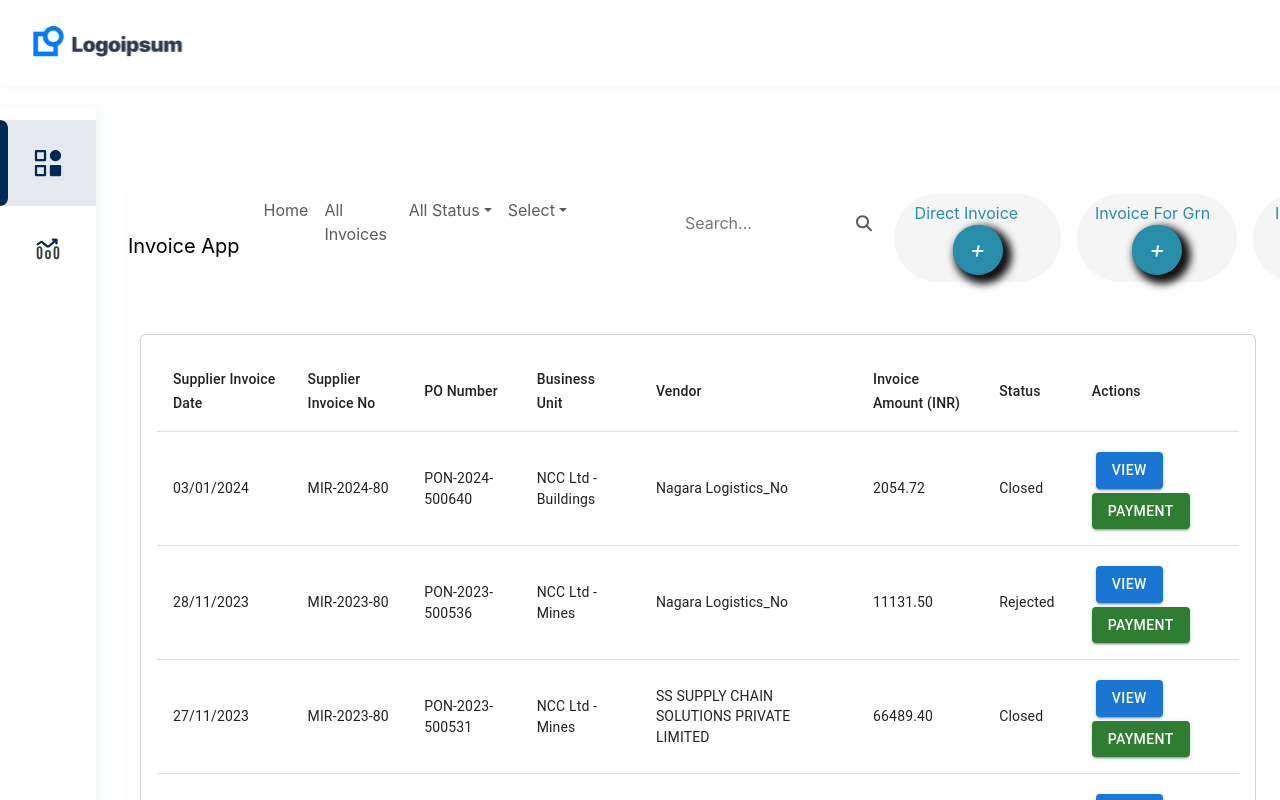
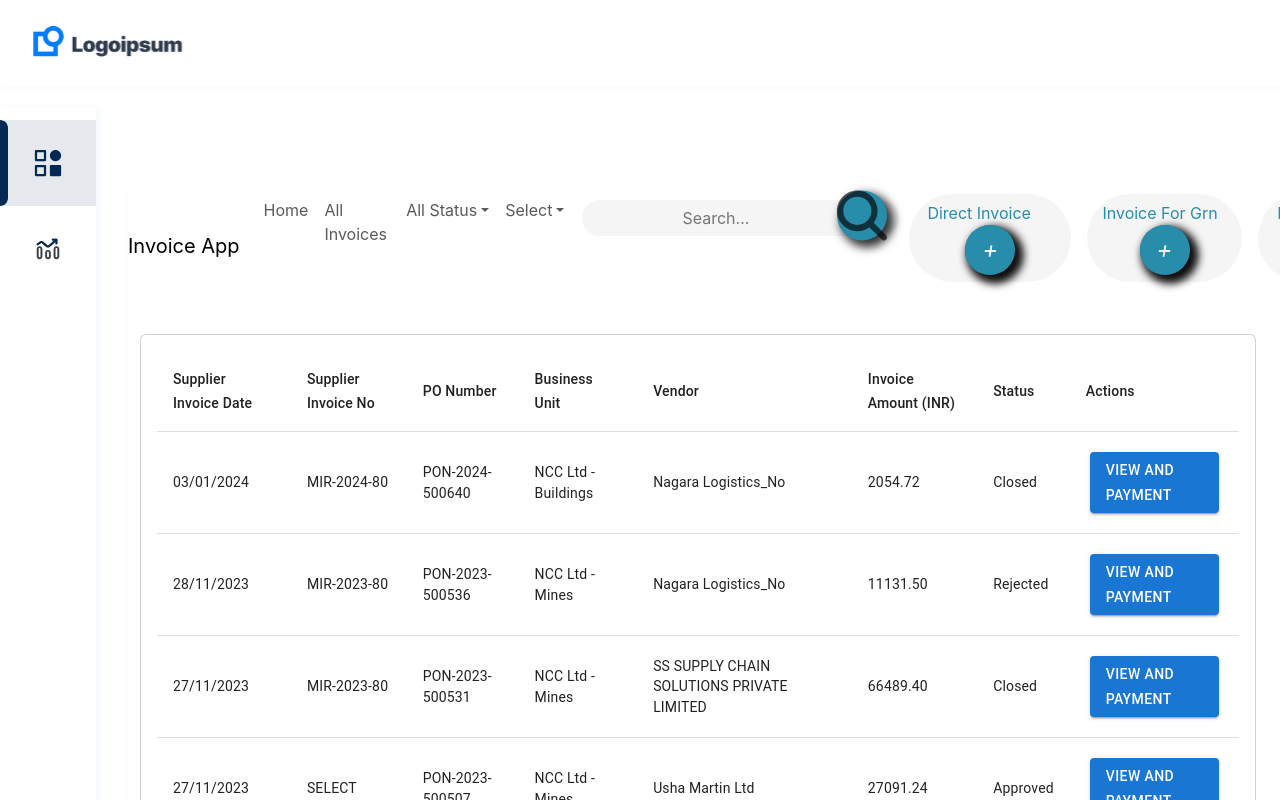
Before and after one commit to Ayushrajeffigo/Invoice-Page, a React (Create React App) app: page /invoice in a window 1280 px wide. Shown: the top 800 px of the page. Built offline with nearby package versions, Linux system fonts and the light colour scheme.

Commit message:
One button required

```diff
--- a/src/components/FrontPage.js
+++ b/src/components/FrontPage.js
@@ -5,19 +5,12 @@ import Footer from './Footer';
 import UpperBorder from './UpperBorder';
 export default function FrontPage() {
   return (
-
-
-    <div style={{display:"inline"}}>
-
+    <div style={{position:"absolute"}}>
         <UpperBorder/>
-    <Border/>
-    <h1 style={{display:"inline"}}>its a page where we are redirecting to invoice page</h1>
-      <button className="btn btn-primary btn-sm"><Link className="nav-link" to ="/invoice">Invoice Page</Link></button>
-      <Footer/>
+        <Border/>
+        <h1 style={{display:"inline"}}>its a page where we are redirecting to invoice page</h1>
+        <button className="btn btn-primary btn-sm"><Link className="nav-link" to ="/invoice">Invoice Page</Link></button>
+        <Footer/>
     </div>
-
-
-
-
   )
 }
--- a/src/components/GlowingCircleIcon.css
+++ b/src/components/GlowingCircleIcon.css
@@ -16,3 +16,20 @@
 .nav {
     color:"#a9e5f7";
 }
+.size{
+    width: 50px;
+    height: 50px;
+}
+.iconsize{
+    height: 10px;
+}
+.glow{
+    font-size: 24px; /* adjust icon size */
+    color: whitesmoke; /* icon color */
+    line-height: 50px; /* centering the icon vertically */
+    text-align: center; /* centering the icon horizontally */
+    border-radius: 50%; /* creates circle */
+    background-color:#288cab; /* background color */
+    box-shadow: 5px 5px 10px 2px rgba(0,0,0,.8);
+
+}
--- a/src/components/Invoice.js
+++ b/src/components/Invoice.js
@@ -116,19 +116,22 @@ export default function Invoice(props) {
                   <i className="fas fa-search"></i>
             <div>
                   <input
+                      className=''
                       type="text"
                       placeholder="Search..."
                       style={{
-                        backgroundColor: "white",
-                        borderRadius: "45px",
+
+
                         color: "#288cab",
                         border: "2px solid white",
                         width: "100%",
-                        height: "50px",
-                        paddingLeft: "100px" // Adjust padding to accommodate the icon
+                        height: "40px",
+                        paddingLeft: "100px",
+                         // Adjust padding to accommodate the icon
+                         backgroundColor: "whitesmoke", borderRadius: "45px"
                       }}
                     />
-                    <FontAwesomeIcon icon={faSearch} style={{ position: "relative", left: "90%", top: "auto", transform: "translateY(-230%)" }} />
+                    <FontAwesomeIcon className='glowing-circle' icon={faSearch} style={{ fontSize:"50px",backgroundColor:"#288cab",position: "relative", left: "80%", top: "auto", transform: "translateY(-95%)",borderRadius:"45px",width:"fit-content" }} />
           </div>
                 </div>
               </li>
@@ -174,8 +177,7 @@ export default function Invoice(props) {
                             <TableCell>{invoice.invoiceAmount}</TableCell>
                             <TableCell>{invoice.status}</TableCell>
                             <TableCell>
-                              <Button variant="contained" color="primary" component={Link} to="/View" className="mx-1 my-1">View</Button>
-                              <Button variant="contained" color="success">Payment</Button>
+                              <Button variant="contained" color="primary" component={Link} to="/View" className="mx-1 my-1">View and Payment</Button>
                             </TableCell>
                           </TableRow>
                         ))}
--- a/src/components/View.js
+++ b/src/components/View.js
@@ -8,9 +8,8 @@ export default function View() {
     <>
     <div class=" align-items-start" style={{ position:"absolute"}}>
     <UpperBorder/>
-      <div style={{ display: "absolute" }}>
+      <div style={{ position: "absolute" }}>
         <Border />
-
         Invoice View
     </div>
     <Footer/>
```
